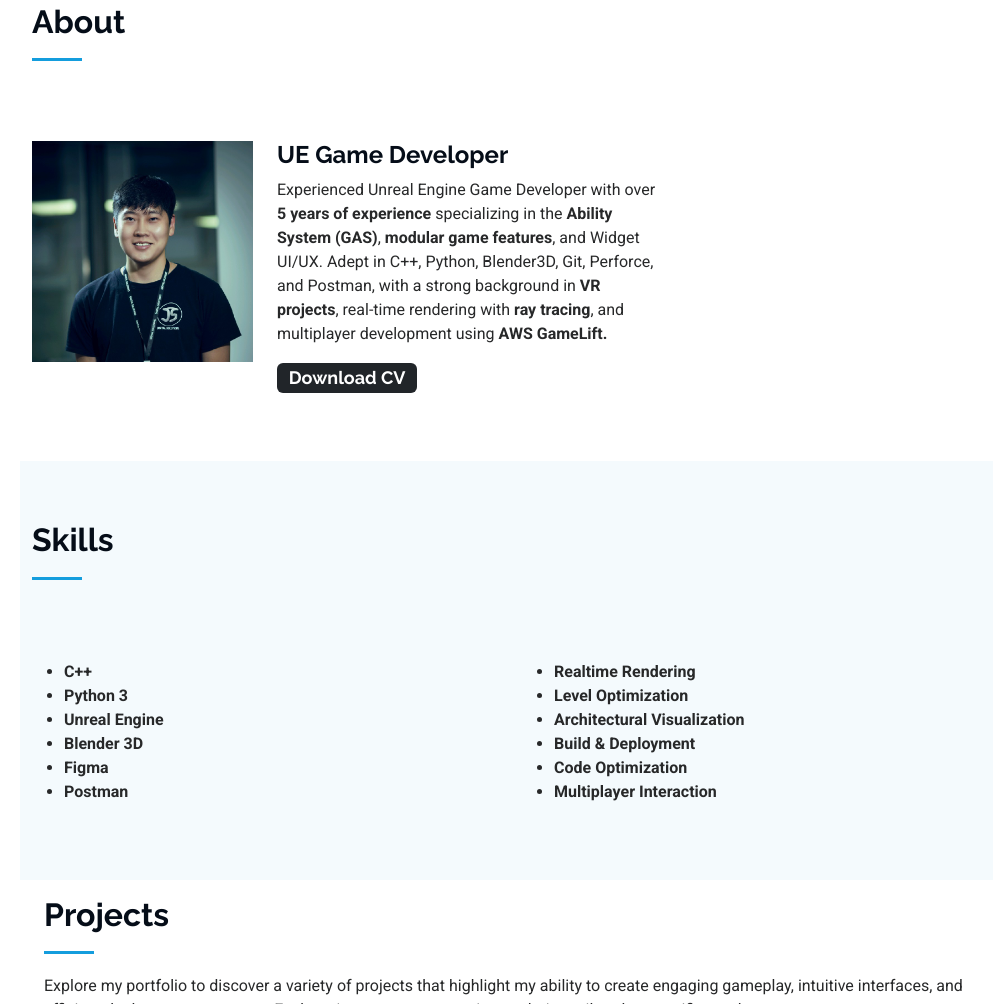
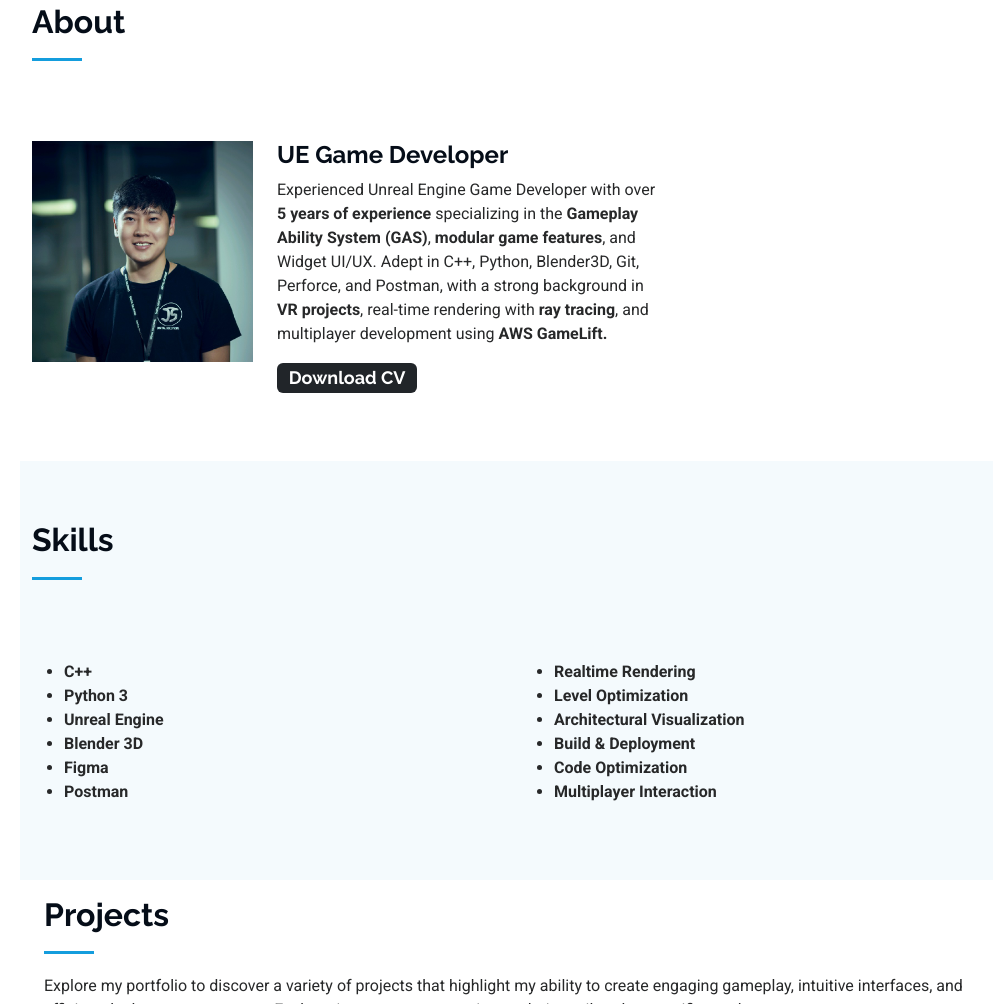
Before and after one commit to zorigoo0128/zorigoo0128.github.io, a plain HTML site: page index.html in a window 1280 px wide. Shown: the part 857-1861 px from the top of the page, without its empty margins (280-1273 px from the left). Drawn offline with Linux system fonts and the light colour scheme.

Commit message:
Fixed sentence

```diff
--- a/index.html
+++ b/index.html
@@ -120,7 +120,7 @@
                     <div class="col-lg-5 content">
                         <h2>UE Game Developer</h2>
                         <p>Experienced Unreal Engine Game Developer with over <strong>5 years of experience</strong>
-                            specializing in the <strong>Ability System (GAS)</strong>, <strong>modular game features</strong>,
+                            specializing in the <strong>Gameplay Ability System (GAS)</strong>, <strong>modular game features</strong>,
                             and <strong></strong>Widget UI/UX</strong>. Adept in C++, Python, Blender3D, Git, Perforce, and Postman,
                             with a strong background in <strong>VR projects</strong>, real-time rendering with <strong>ray tracing</strong>,
                             and multiplayer development using <strong>AWS GameLift.</strong></p>
```
